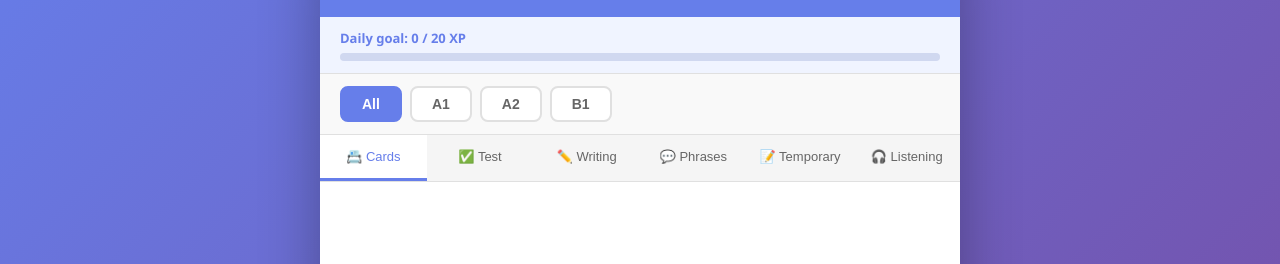
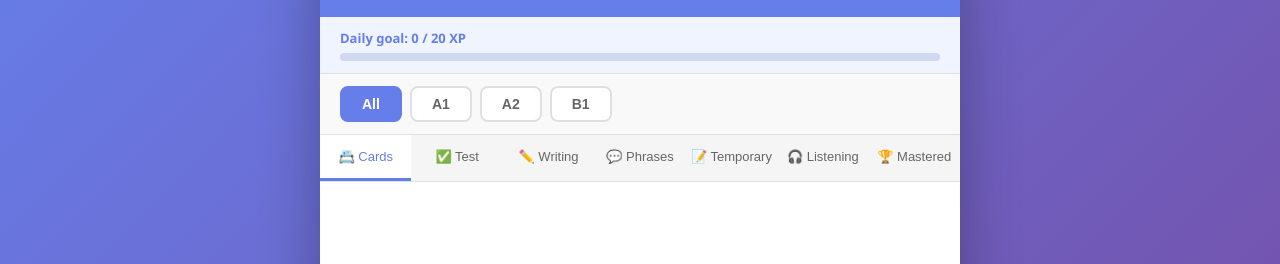
Before and after one commit to SlavaB07/english-trainer, a plain HTML site: page index.html in a window 1280 px wide. Shown: the part 125-389 px from the top of the page. Drawn offline with Linux system fonts and the light colour scheme; no server answers.

Commit message:
Update index.html

```diff
--- a/index.html
+++ b/index.html
@@ -49,6 +49,7 @@
             <button class="menu-btn" data-mode="phrases">💬 Phrases</button>
             <button class="menu-btn" data-mode="temporary">📝 Temporary</button>
             <button class="menu-btn" data-mode="listening">🎧 Listening</button>
+            <button class="menu-btn" data-mode="mastered">🏆 Mastered</button>
         </nav>
 
         <main class="main">
```
